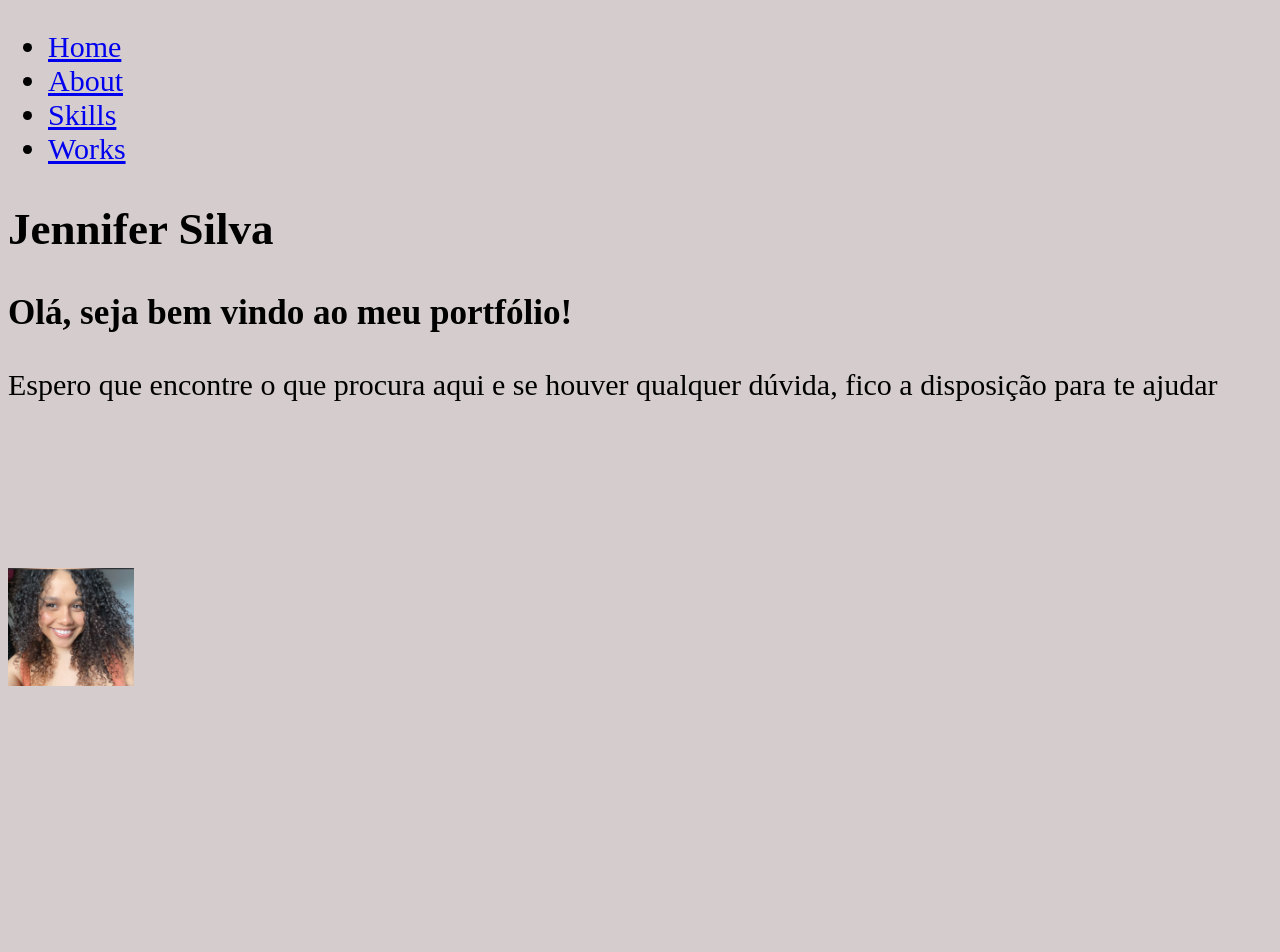
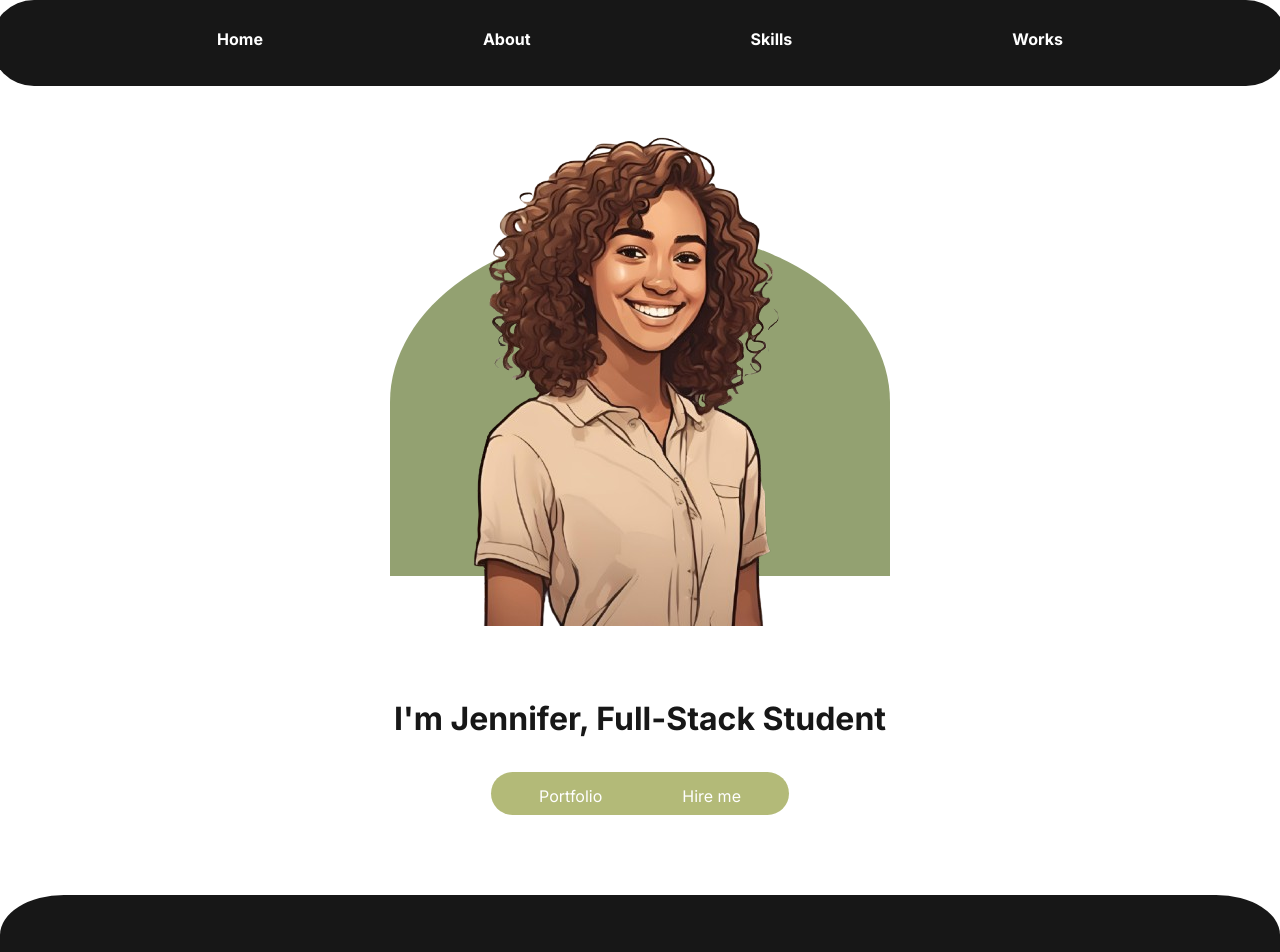
Before and after one commit to jennifersilva97/Portfolio082024, a plain HTML site: page index.html in a window 1280 px wide. Shown: the top 952 px of the page. Drawn offline with Linux system fonts and the light colour scheme.

Commit message:
Atualização do CSS

```diff
--- a/index.html
+++ b/index.html
@@ -4,64 +4,68 @@
     <meta charset="UTF-8">
     <meta name="viewport" content="width=device-width, initial-scale=1.0">
     <title>Portfólio Jennifer Silva</title>
+    <link rel="preconnect" href="https://fonts.googleapis.com" />
+    <link rel="preconnect" href="https://fonts.gstatic.com" crossorigin />
+    <link
+      href="https://fonts.googleapis.com/css2?family=Inter:ital,opsz,wght@0,14..32,100..900;1,14..32,100..900&display=swap"
+      rel="stylesheet"
+    />
     <link rel="icon" href="./icons8-tartaruga-64 (2).png" type="image/png" />
 <link rel="stylesheet" href="./style.css">
 </head>
 <body>
-
-    <!-- Cabeçalho com navegação -->
-    <meta charset="UTF-8">
+   <meta charset="UTF-8">
     <meta name="viewport" content="width=device-width, initial-scale=1.0">
     <title>Exemplo de Navegação</title>
     <link rel="stylesheet" href="./style.css">
 </head>
 <body>
-    <header>
-        <nav>
-            <ul>
-                <li><a href="#home">Home</a></li>
-                <li><a href="#about">About</a></li>
-                <li><a href="#skills">Skills</a></li>
-                <li><a href="#works">Works</a></li>
+    <nav class="portfolio__navigation">
+                <a href="#home" class="portfolio__navigation--item">Home</a> <br>
+                 <a href="#about"class="portfolio__navigation--item">About</a>
+                 <a href="#skills"class="portfolio__navigation--item">Skills</a>
+                 <a href="#works"class="portfolio__navigation--item">Works</a>
+                </nav>
 
-            </ul>
-        </nav>
-    </header>
-    <!-- Seção Home -->
-    <section id="home">
-        <div>
-            <h1>Jennifer Silva</h1>
-            <h3>Olá, seja bem vindo ao meu portfólio!</h3>
+    <main class="portfolio"></main>
 
-            <p>Espero que encontre o que procura aqui e se houver qualquer dúvida, fico a disposição para te ajudar</p>
+    <div class="container">
+        <img src="Assets/Images/foto_inicio.png" alt="foto jennifer" class="portfolio__image">
+        <div class="semi-circle"></div>
+           </div>
 
-            <br><br><br><br>
+    <h1 class="portfolio__main-heading">I'm Jennifer, Full-Stack Student</h1>
+    <nav class="portfolio__hireme">
+    <a href="" class="button">Portfolio</a>
+    <a href="" class="button">Hire me</a>
+</nav>
 
 
-            <img src="./Jennifer.jpg.png" alt="Imagem de destaque" style="width: 10%; height: auto;">
-        </div>
+
+    <section id="home">
+
     </section>
-<br><br><br><br><br><br><br><br><br><br><br><br><br><br>
-    <!-- Seção About -->
-    <section id="about">
+<br><br><br><br>
+
+    <section class="portfolio__about" id="about">
         <div>
-            <h2 class="fundoBranco">Sobre Mim</h2>
+            <h2>Sobre Mim</h2>
             <p>Lorem ipsum dolor sit amet consectetur adipisicing elit. Mollitia, laudantium.</p>
         </div>
     </section>
-    <br><br><br><br><br><br><br><br><br><br><br><br><br><br>
+    <br><br><br><br>
 
     <!-- Seção Skills -->
-    <section id="skills">
+    <section class="portfolio__skills" id="skills">
         <div>
             <h2>Habilidades</h2>
             <p>Lorem ipsum dolor sit amet consectetur adipisicing elit. Assumenda, eligendi?</p>
         </div>
     </section>
-    <br><br><br><br><br><br><br><br><br><br><br><br><br><br>
+    <br><br><br><br>
 
     <!-- Seção Works -->
-    <section id="works">
+    <section class="portfolio__works" id="works">
         <div>
             <h2>Projetos</h2>
             <br><br>
--- a/style.css
+++ b/style.css
@@ -1,11 +1,111 @@
-body{
-background-color: rgb(213, 205, 205);
-font-size: 30px;
+:root {
+  font-family: "Inter";
 }
-/* Fazer classes é tipo uma base com as características e você cita ela no html para usar as personalizações*/
-.textoGrande {
-    font-size: 60px;
+body {
+  margin: 0;
+  background-color: #ffffff;
+  padding: 0;
+  height: 100%;
+  display: flex;
+  flex-direction: column;
+  align-items: center;
 }
-.fundoBranco {
-    background-color: whitesmoke;
+.portfolio__navigation {
+  background-color: #171717;
+  width: 1298px;
+  border-radius: 50px ;
+height: 86px;
+text-align: center;
+justify-content: center;
+display: flex;
+font-weight: 700
+
 }
+.portfolio__navigation--item{
+    display: inline;
+    text-decoration: none;
+    color: #ffffff;
+    position: relative;
+    text-align: center;
+    line-height: 150%;
+    /* essa é o tamanho da distância entre o texto e a parte de cima do botão */
+    padding: 12px 0;
+    /* essa é a distância entre os botões */
+    margin-top: 20px;
+    position: relative;
+    height: 68px;
+    margin: 15px 110px
+
+
+}
+ .portfolio__image {
+    padding: 40px 0;
+    display: block;
+    width: 100%;
+    height: 100;
+    height: auto;
+    position: relative;
+    object-fit: cover;
+    z-index: 1;
+    margin: 0%;
+
+
+ }
+
+ .portfolio__hireme{
+ background-color: #848f239c;
+  width: 298px;
+  border-radius: 50px ;
+height: 43px;
+text-align: center;
+justify-content: center;
+display: flex;}
+
+ .button{
+    display: inline;
+    text-decoration: none;
+    color: #ffffff;
+    position: relative;
+    text-align: center;
+    line-height: 150%;
+    /* essa é o tamanho da distância entre o texto e a parte de cima do botão */
+    padding: 12px 0;
+    /* essa é a distância entre os botões */
+    margin-top: 10px;
+    position: relative;
+    margin: 0px 40px
+}
+
+.container {
+    position: relative;
+}
+
+.semi-circle {
+    position: absolute;
+    bottom: 0;
+    left: 0;
+    width: 100%;
+    height: 60%; /* Define a altura do semi-círculo */
+    background: #93a171; /* Cor do semi-círculo */
+    border-radius: 100% 100% 0 0; /* Faz o semi-círculo */
+    z-index: 0; /* Coloca o semi-círculo atrás da imagem */
+bottom: 90px;
+}
+
+.portfolio__main-heading {
+    color: #171717;
+    padding: 12px 0;
+}
+
+.portfolio__about {
+    width: 100vw; /* Define a largura para 100% da viewport width */
+    height: 100vh; /* Define a altura para 100% da viewport height */
+    background-color: #171717; /* Cor de fundo para visualização */
+    display: flex; /* Centraliza o conteúdo */
+    justify-content: center; /* Alinha o conteúdo horizontalmente no centro */
+    align-items: center; /* Alinha o conteúdo verticalmente no centro */
+    color: white; /* Cor do texto */
+    text-align: center; /* Alinha o texto no centro */
+    border-radius: 5%;
+
+}
```
Also changed, not shown: Assets/Images/foto_apontando.png (added), Assets/Images/foto_complementar.png (added), Assets/Images/foto_inicio.png (added).
